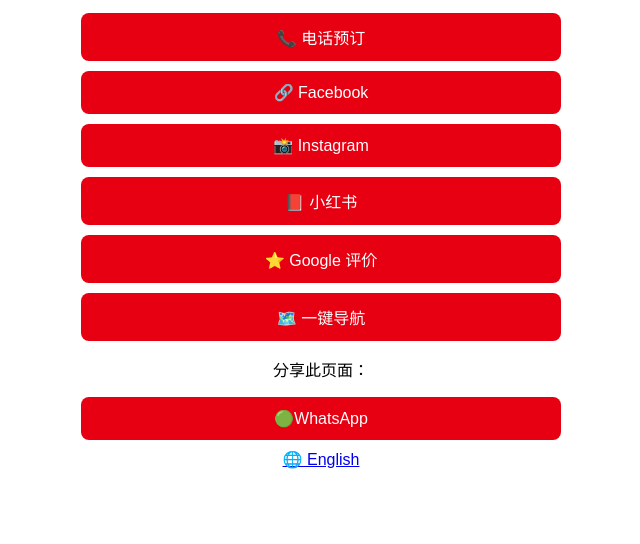
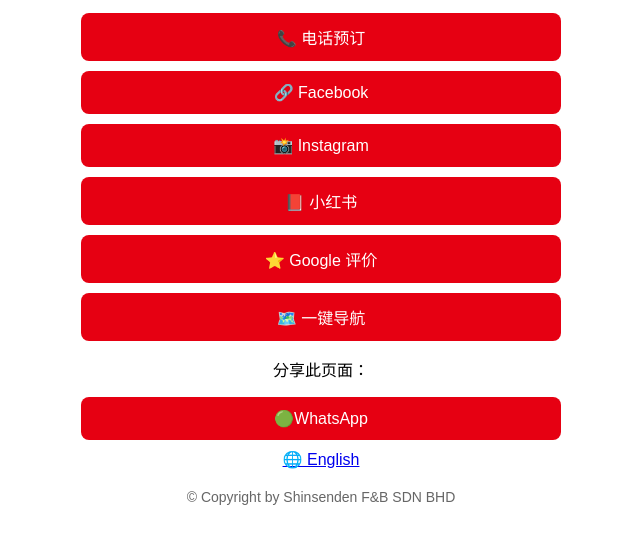
Before and after one commit to kevinking2678/shinsenden, a plain HTML site: page index.html in a window 1280 px wide. Shown: the part 368-912 px from the top of the page, without its empty margins (319-959 px from the left). Before the commit the page ends 865 px from the top, so only its background shows below. Drawn offline with Linux system fonts and the light colour scheme.

Commit message:
Update index.html

```diff
--- a/index.html
+++ b/index.html
@@ -32,5 +32,9 @@
   </div>
   </div>
   <script src="script.js"></script>
+
+    <footer style="text-align:center; padding: 20px; font-size: 14px; color: #666;">
+  © Copyright by Shinsenden F&amp;B SDN BHD
+</footer>
 </body>
 </html>
```
